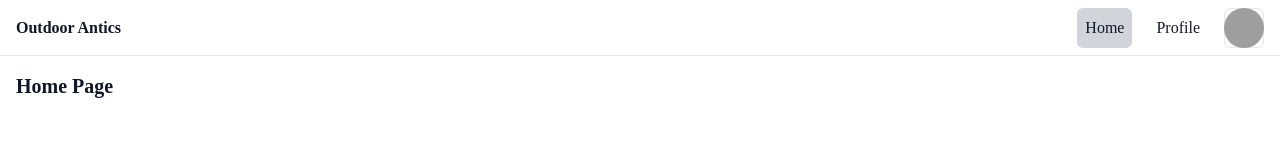
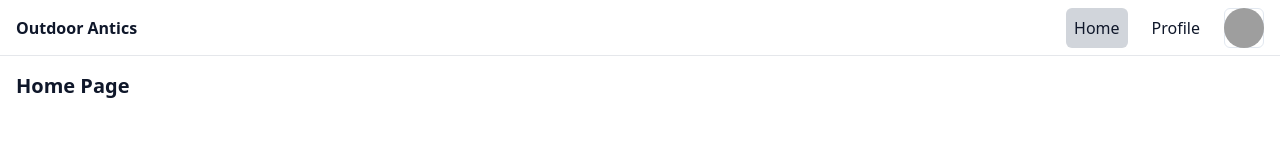
Before and after one commit to Sheila-Ha/Outdoor-Adventure, a React (Vite) app in the folder client/: page / in a window 1280 px wide. Shown: the top 166 px of the page. Built offline with nearby package versions, Linux system fonts and the light colour scheme; grey boxes are pictures that could not be loaded.

Commit message:
change to default font theme

```diff
--- a/client/tailwind.config.js
+++ b/client/tailwind.config.js
@@ -9,7 +9,7 @@
 // const { fontFamily } = require("tailwindcss/defaultTheme")
 
 /** @type {import('tailwindcss').Config} */
-import { fontFamily } from "tailwindcss/defaultTheme";
+// import { fontFamily } from "tailwindcss/defaultTheme";
 import tailwindcss from "tailwindcss-animate";
 
 export default {
@@ -65,7 +65,7 @@ export default {
         sm: "calc(var(--radius) - 4px)",
       },
       fontFamily: {
-        sans: ["var(--font-sans)", ...fontFamily.sans],
+        // sans: ["var(--font-sans)", ...fontFamily.sans],
       },
       keyframes: {
         "accordion-down": {
@@ -84,4 +84,4 @@ export default {
     },
   },
   plugins: [tailwindcss],
-}
+};
```
